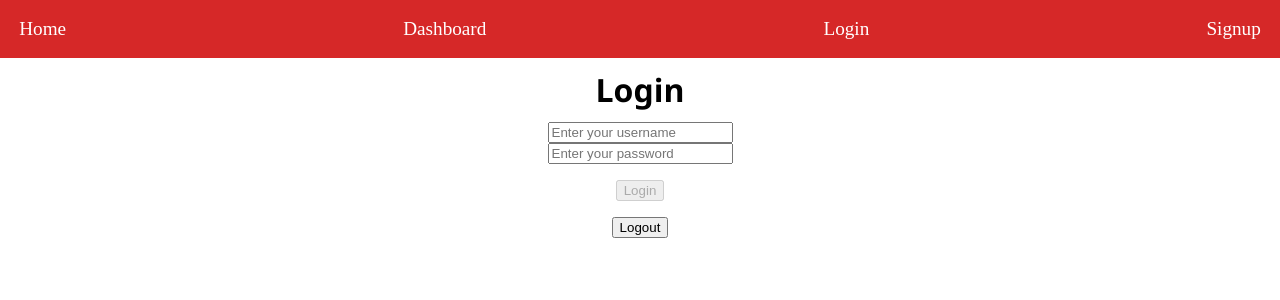
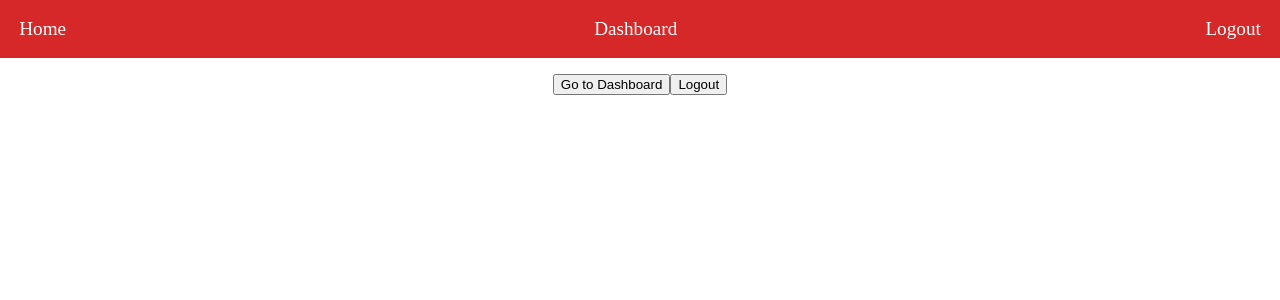
Before and after one commit to TT-WebFT-32-Potluck-Planner/front-end-for-java, a React (Create React App) app: page /login in a window 1280 px wide. Shown: the top 300 px of the page. Built offline with nearby package versions, Linux system fonts and the light colour scheme; sample sign-in values are in the browser's storage.

Commit message:
Imporvements to login flow
- added error message for invalid login
- added signup button to login page
- removed signup from nav bar
- added logout to nav bar
- hide login form when logged in
- added go to dashboard to success view

```diff
--- a/src/components/Login.js
+++ b/src/components/Login.js
@@ -1,5 +1,6 @@
 import React, { useState } from 'react'
 import axios from 'axios'
+import { useHistory } from 'react-router-dom';
 
 const initialFormValues = {
   username: '',
@@ -9,11 +10,13 @@ const initialFormValues = {
 const Login = () => {
   // state
   const [formValues, setFormValues] = useState(initialFormValues);
-  const [successMessage, setSuccessMessage] = useState('')
+  const [successMessage, setSuccessMessage] = useState('');
+  const [errorMessage, setErrorMessage] = useState('');
 
   const [errors, setErrors] = useState({ username: '', password: '' });
 
   const [disabled, setDisabled] = useState(true);
+  const history = useHistory();
 
 
   // onChange Handler
@@ -46,21 +49,39 @@ const Login = () => {
         const userID = res.data.user.userid;
         localStorage.setItem('token', token);
         localStorage.setItem('userID', userID);
-
+        setErrorMessage('');
         setSuccessMessage(res.data.message)
       })
-      .catch(err => console.log(err))
+      .catch(err => {
+        console.log(err);
+        setErrorMessage('Invalid username or password');
+      })
   }
 
   const logout = e => {
     e.preventDefault();
     localStorage.removeItem('token');
     localStorage.removeItem('userID');
+    setSuccessMessage('');
+    history.push('/login');
+  };
+
+  const routeToSignUp = e => {
+    e.preventDefault();
+    history.push('/signup');
+  };
+
+  const routeToDashboard = e => {
+    e.preventDefault();
+    history.push('/dash');
   };
 
   // JSX
   return (
+
     <div className='form-container'>
+      {localStorage.getItem('token') ? '' :
+      <div>
       <h1>Login</h1>
 
       <form onSubmit={submitLogin}>
@@ -87,10 +108,21 @@ const Login = () => {
 
         <button disabled={disabled}>Login</button>
       </form>
+      <p className='error'>{errorMessage}</p>
+      <br/>
+      <p>Don't have an account? <a onClick={routeToSignUp}>sign up!</a></p>
+      </div>
+      }
+
 
       {successMessage !== '' ? <p id='login-success'>{successMessage}</p> : ''}
 
-      {localStorage.getItem('token') && <button onClick={logout}>Logout</button>}
+      {localStorage.getItem('token') ?
+      <div>
+        <button onClick={routeToDashboard}>Go to Dashboard</button>
+        <button onClick={logout}>Logout</button>
+      </div> : ''
+      }
 
     </div >
   )
--- a/src/components/Navbar.js
+++ b/src/components/Navbar.js
@@ -1,13 +1,24 @@
-import { Link } from 'react-router-dom'
+import { Link, useHistory } from 'react-router-dom'
+
 
 const Navbar = () => {
+
+  const history = useHistory();
+
+  const logout = e => {
+    e.preventDefault();
+    localStorage.removeItem('token');
+    localStorage.removeItem('userID');
+    history.push('/login');
+  };
+
   return (
     <>
       <nav>
         <Link to='/'>Home</Link>
         <Link to='/dash'>Dashboard</Link>
-        <Link to='/login'>Login</Link>
-        <Link to='/signup'>Signup</Link>
+        {localStorage.getItem('token') ? '' : <Link to='/login'>Login</Link>}
+        {localStorage.getItem('token') ? <Link onClick={logout}>Logout</Link> : ''}
       </nav>
     </>
   )
--- a/src/index.css
+++ b/src/index.css
@@ -109,6 +109,18 @@ h1 {
 
 .form-container button {
   margin-top: 1rem;
+}
+
+.form-container a {
+  background-color: #fcbf49;
+  padding: 2px;
+  border: 1px solid #fcbf49;
+  border-radius: 2px;
+}
+
+.form-container a:hover {
+  background-color: white;
+  color: #fcbf49;
 }
 
 #login-success {
@@ -245,3 +257,8 @@ body {
   border: 1px solid black;
   margin: auto;
 }
+
+.error {
+  color: red;
+  margin: 5px;
+}
```
